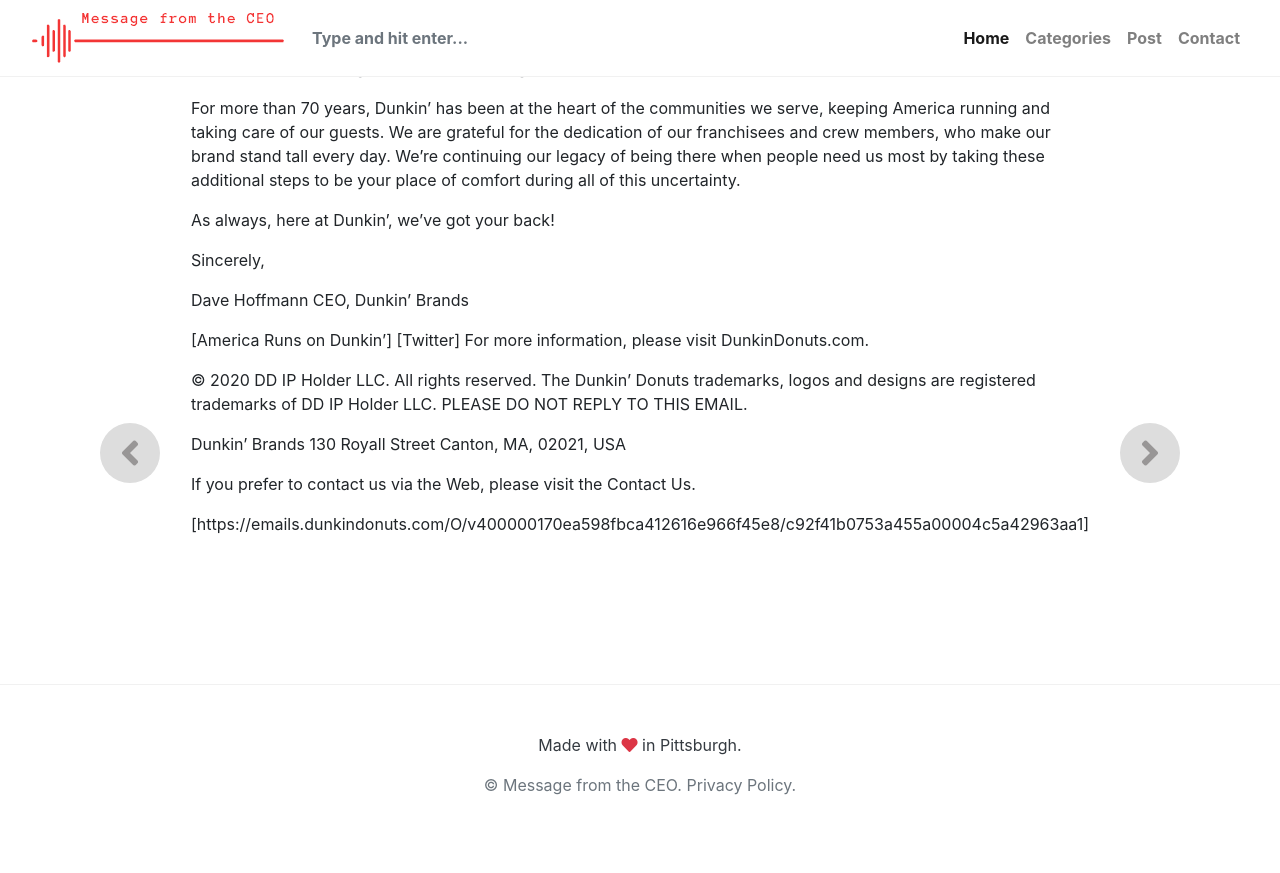
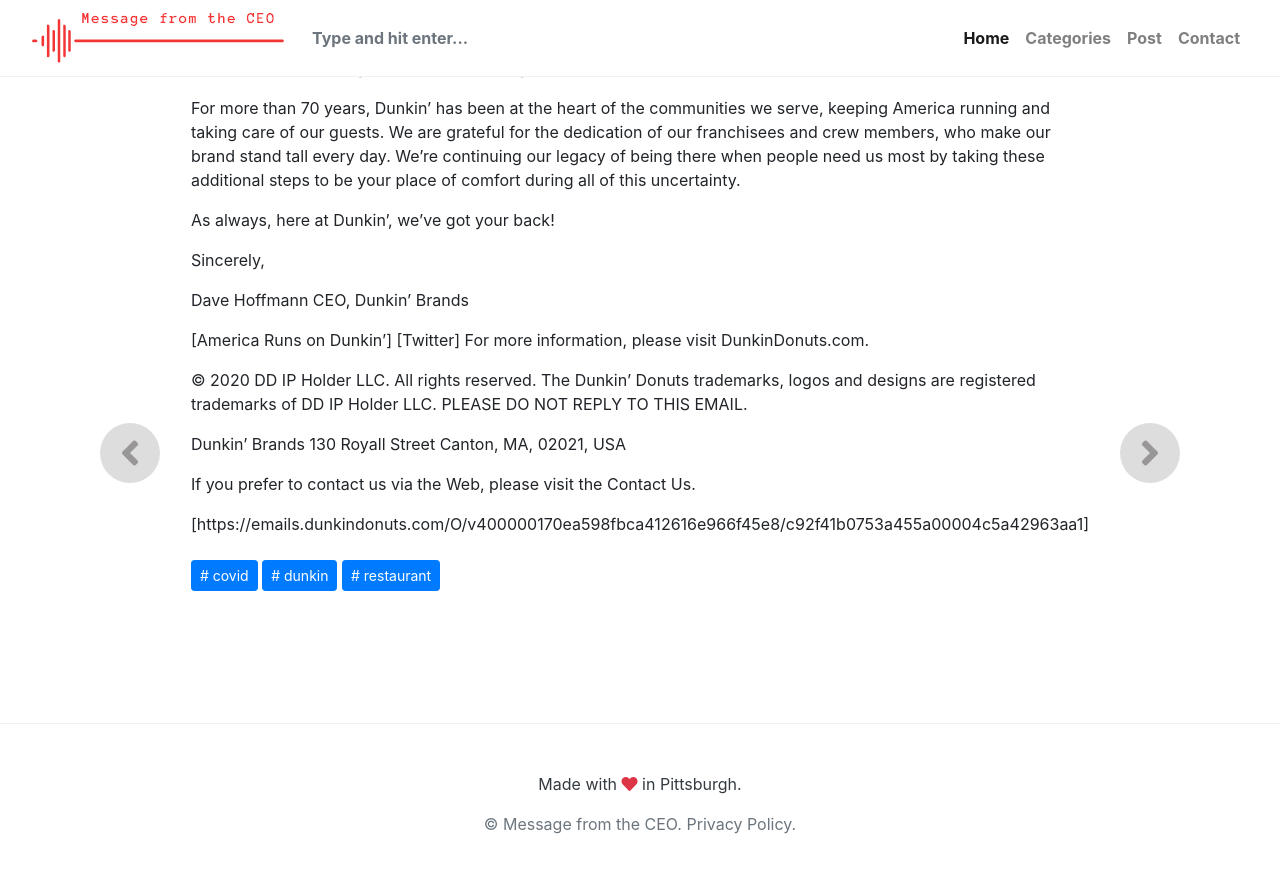
Before and after one commit to bertique/messageFromTheCEO, a Jekyll site: the page built from _posts/2020-03-17-AMessagetoDunkinGuestsaboutCOVID19.md, in a window 1280 px wide and 900 px high, scrolled down 2507 px. Shown: the top 873 px of the window. Built offline with Jekyll 4.4.1, drawn with Linux system fonts in a browser that asks for light colours; nearby versions of some CDN libraries; library files that are not in the unit come from our copies.

Commit message:
Update 2020-03-17-AMessagetoDunkinGuestsaboutCOVID19.md

```diff
--- a/_posts/2020-03-17-AMessagetoDunkinGuestsaboutCOVID19.md
+++ b/_posts/2020-03-17-AMessagetoDunkinGuestsaboutCOVID19.md
@@ -1,7 +1,7 @@
 ---
 title:  "A Message to Dunkin’ Guests about COVID-19"
 metadate: "hide"
-categories: [  ]
+categories: [ covid, dunkin, restaurant ]
 image: "/assets/images/posts/AMessagetoDunkinGuestsaboutCOVID19_full.png"
 thumbnail: "/assets/images/posts/AMessagetoDunkinGuestsaboutCOVID19.png"
 ---
```
